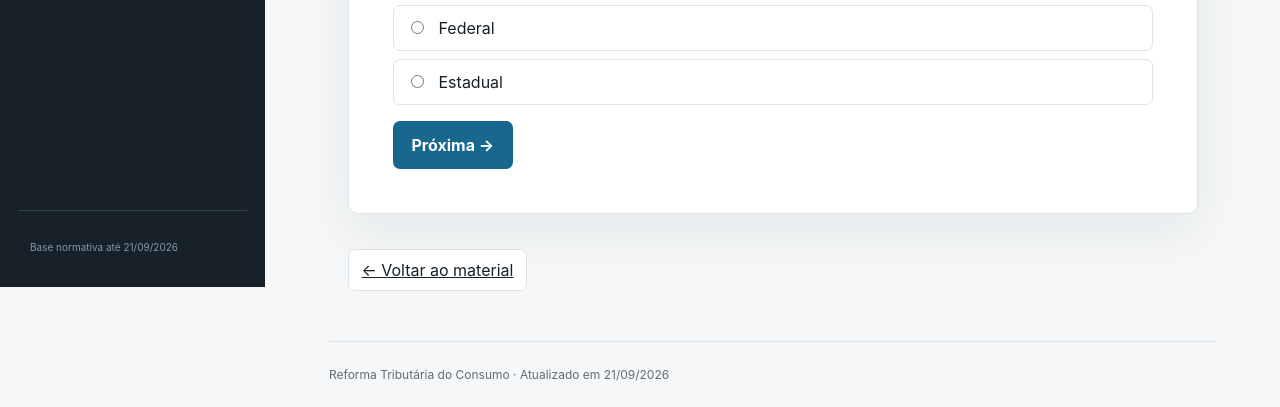
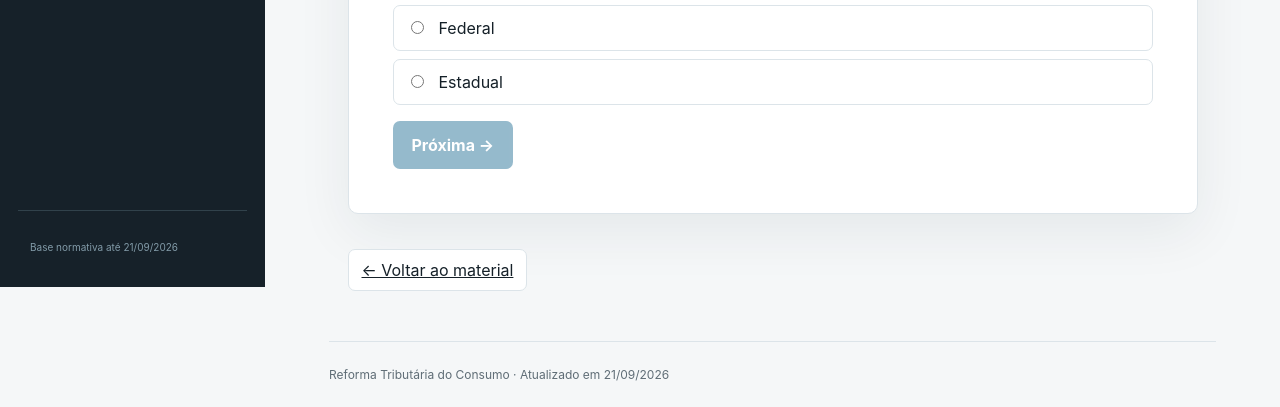
Before and after one commit to Jamessegati/Jbs_auditoria, a plain HTML site: page reforma-tributaria/questionario.html in a window 1280 px wide. Shown: the part 513-920 px from the top of the page. Drawn offline with Linux system fonts and the light colour scheme.

Commit message:
Clarify disabled next button in quiz

```diff
--- a/reforma-tributaria/questionario.html
+++ b/reforma-tributaria/questionario.html
@@ -2,6 +2,7 @@
 .table-responsive{overflow-x:auto}.compare-table{width:100%;border-collapse:collapse;background:var(--paper);min-width:550px}.compare-table th,.compare-table td{text-align:left;border-bottom:1px solid var(--line);padding:14px;font-size:13px}.compare-table th{color:var(--blue-dark)}.checklist{display:grid;grid-template-columns:repeat(2,1fr);gap:9px}.check-item{display:flex;gap:10px;align-items:start;background:var(--paper);border:1px solid var(--line);padding:14px;border-radius:7px;font-size:13px}.check-item input{accent-color:var(--blue-dark);margin-top:2px}@media(max-width:600px){.checklist{grid-template-columns:1fr}}
 .sidebar nav{overflow-y:auto;min-height:0;scrollbar-color:#547180 transparent}.sidebar .side-kicker{flex:none}.sidebar .side-bottom{flex:none}.quiz-options input{flex:none}.quiz-options label{display:flex;align-items:flex-start;gap:5px}
 .tools-grid.solo{grid-template-columns:minmax(0,680px)}.quiz-cta{margin:42px 0 8px;padding:32px;background:var(--paper);border:1px solid var(--line);border-left:4px solid var(--blue);border-radius:10px}.quiz-cta h3{font-size:25px;margin:12px 0 6px}.quiz-cta p{color:var(--muted);line-height:1.6}.quiz-page{max-width:850px;margin:auto}.quiz-page-card{background:var(--paper);border:1px solid var(--line);border-radius:10px;padding:clamp(24px,4vw,44px);box-shadow:var(--shadow)}.quiz-page-card h2{font-size:clamp(23px,2.7vw,32px);margin:18px 0}.quiz-page-card>div>p{color:var(--muted);line-height:1.6}.quiz-progress{display:block;width:100%;height:8px;margin:17px 0 24px;accent-color:var(--blue-dark)}.review-list{display:flex;flex-wrap:wrap;gap:8px;margin:20px 0}.review-list h3{width:100%}.nav-link[href]{text-decoration:none}
+.primary-button:disabled{opacity:.45;cursor:not-allowed}
 </style></head>
 <body><a class="skip" href="#main">Pular para o questionário</a><div class="app-shell">
 <aside class="sidebar" id="sidebar"><div class="brand"><span class="brand-mark">↗</span><div><strong>REFORMA<br>TRIBUTÁRIA</strong><small>AULA INTERATIVA</small></div></div><p class="side-kicker">ESTUDO ORIENTADO</p><nav aria-label="Navegação da aula"><a class="nav-link" href="index.html"><span class="nav-n">←</span>Voltar ao material</a><a class="nav-link active" href="questionario.html" aria-current="page"><span class="nav-n">14</span>Questionário final</a></nav><div class="side-bottom"><small>Base normativa até 21/09/2026</small></div></aside>
```
